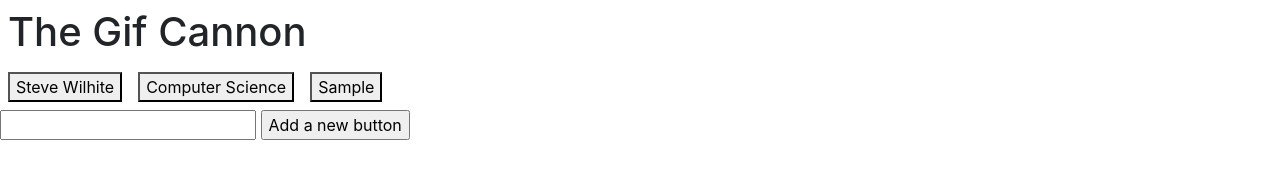
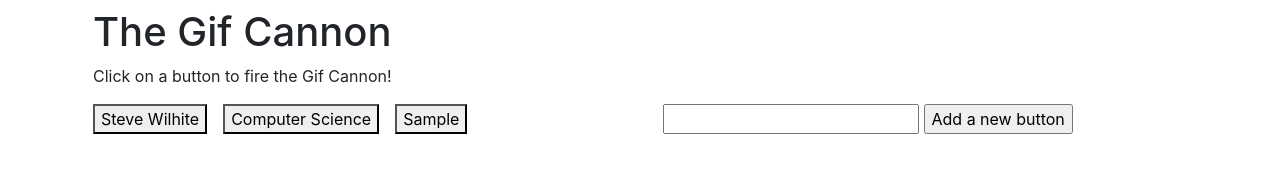
Before and after one commit to alexszeliga/return-gif, a plain HTML site: page index.html in a window 1280 px wide. Both pictures are taken after typing "Sample" into the empty fields and a click on the button "Add a new button". Drawn offline with nearby package versions, Linux system fonts and the light colour scheme.

Commit message:
fixed layout using bootstrap grid, repaired function for generating buttons

```diff
--- a/index.html
+++ b/index.html
@@ -14,14 +14,22 @@
 </head>
 
 <body>
+
+    <div class="container">
         <h1 class="m-2">The Gif Cannon</h1>
-    <div id="button-holder"></div>
-    <div id="gif-holder"></div>
-    <div id="search-holder">
-        <form>
+        <p class="m-2">Click on a button to fire the Gif Cannon!</p>
+        <div class="row">
+            <div id="button-holder" class="col-6"></div>
+            <div id="search-holder" class="col-6">
+                <form class="m-2">
                     <input id="user-category-to-add" type="text">
                     <input id="add-category" type="button" value="Add a new button">
                 </form>
+            </div>
+        </div>
+
+        <div class="row">
+            <div id="gif-holder" class="col-12"></div>
         </div>
         <!-- Optional JavaScript -->
         <!-- jQuery first, then Popper.js, then Bootstrap JS -->
@@ -32,6 +40,8 @@
         <script src="https://stackpath.bootstrapcdn.com/bootstrap/4.1.3/js/bootstrap.min.js" integrity="sha384-ChfqqxuZUCnJSK3+MXmPNIyE6ZbWh2IMqE241rYiqJxyMiZ6OW/JmZQ5stwEULTy"
             crossorigin="anonymous"></script>
         <script src="./resources/js/script.js" type="text/javascript"></script>
+    </div>
+
 </body>
 
 </html>
--- a/resources/js/script.js
+++ b/resources/js/script.js
@@ -9,25 +9,26 @@ function testConsole() {
 var initGifArray = ["Steve Wilhite", "Computer Science"];
 var buttonIndex = 0;
 
-function createButtons() {
-  // TODO
-  $.each(initGifArray, function() {
+// function that iterates through array and creates a button for each item in array
+function createButtons(array) {
+  $.each(array, function() {
     var gifCategoryButton = $("<button>");
     gifCategoryButton.attr("data-button-id", buttonIndex);
     gifCategoryButton.addClass("gif-category-button m-2");
-    gifCategoryButton.text(initGifArray[buttonIndex]);
+    gifCategoryButton.text(array[buttonIndex]);
     $("#button-holder").append(gifCategoryButton);
     buttonIndex++;
   });
 }
-createButtons();
+createButtons(initGifArray);
 testConsole();
 
 // click handler for add category button
 $("#add-category").on("click", function(event) {
   var userCategoryToAdd = $("#user-category-to-add");
   event.preventDefault();
-
+  // TODO: Confirm there's text in the box.
+  if (userCategoryToAdd.val().trim() !== "") {
     // add user's category to the array
     initGifArray.push(userCategoryToAdd.val().trim());
 
@@ -35,16 +36,19 @@ $("#add-category").on("click", function(event) {
 
     $("#button-holder").empty();
     buttonIndex = 0;
-  createButtons();
+    createButtons(initGifArray);
     // clear text box
     userCategoryToAdd.val("");
+  } else {
+    alert("Please enter a new category");
+  }
 });
 
 // click handler for category buttons
 $(document).on("click", ".gif-category-button", function() {
-  testConsole();
   console.log(
     "You clicked the button with text of",
     initGifArray[$(this).attr("data-button-id")]
   );
+  testConsole();
 });
```
Lines whose indentation alone changed are shown as unchanged.
